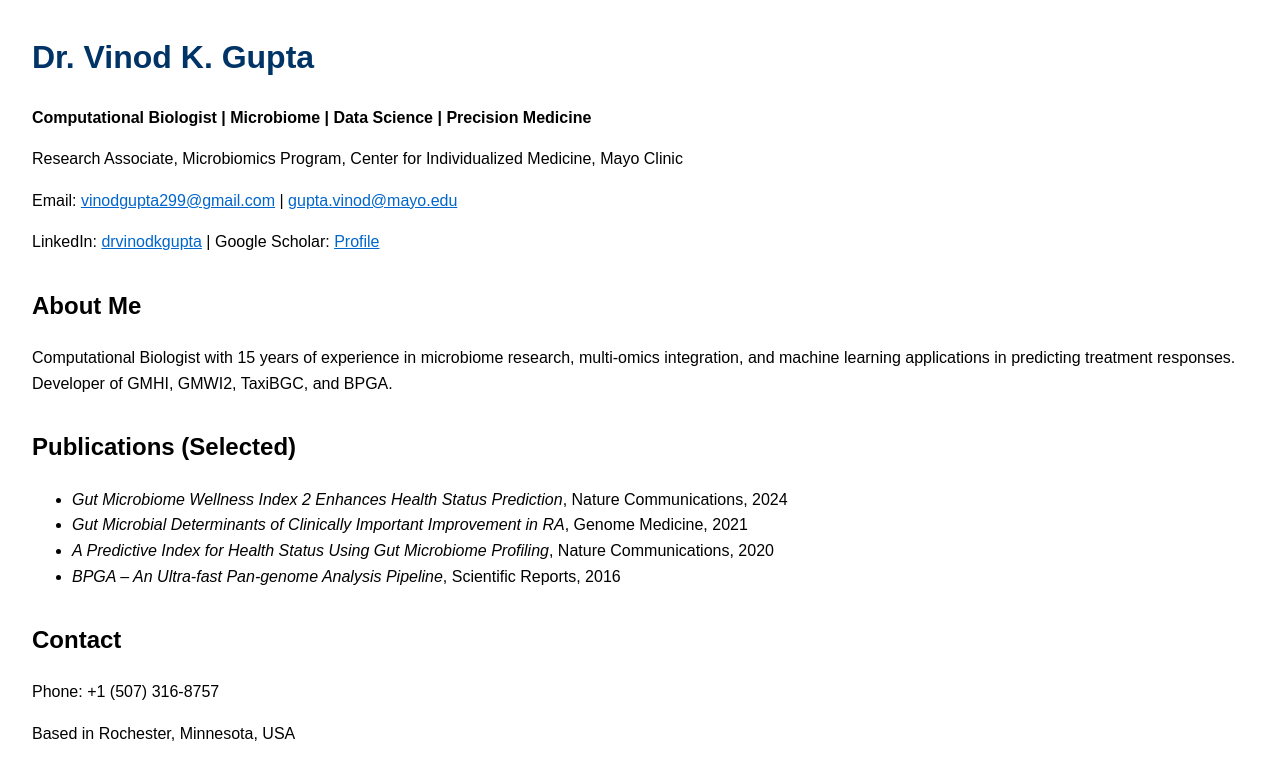
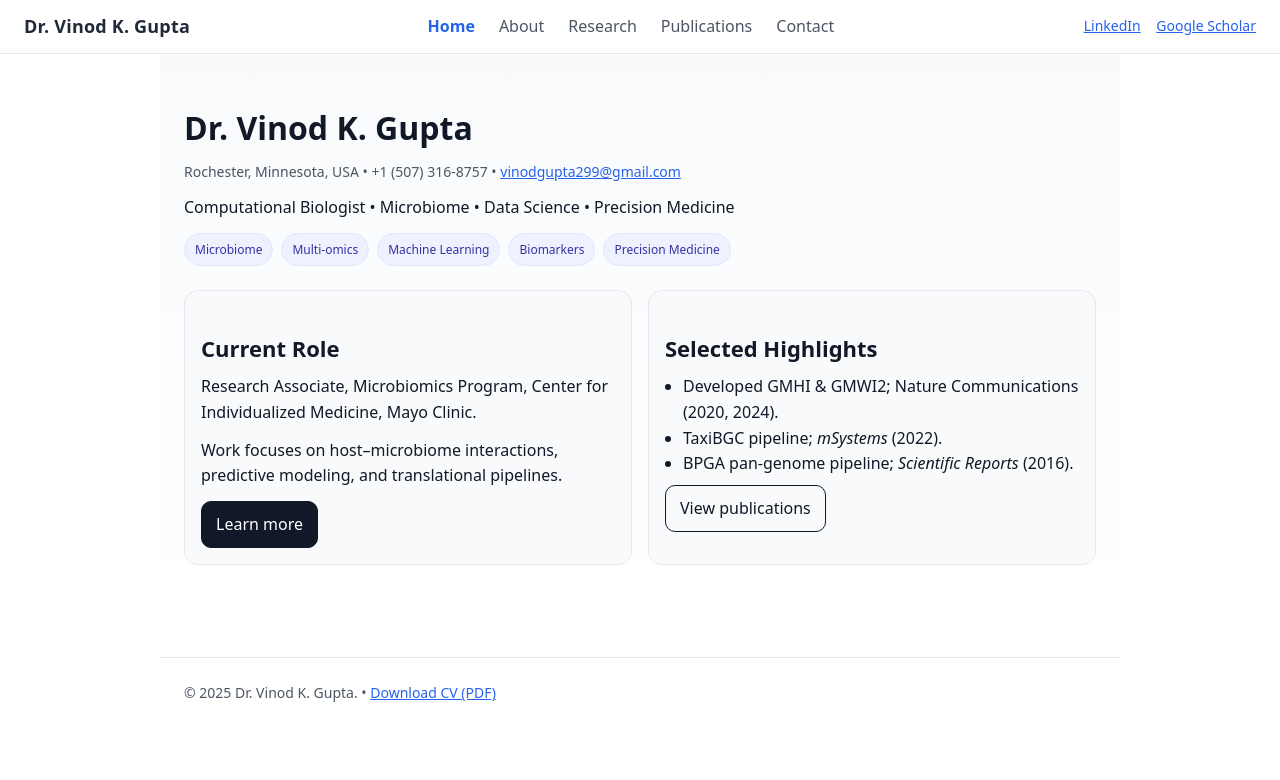
Before and after one commit to vinodgupta299/vinodgupta.github.io, a plain HTML site: page index.html in a window 1280 px wide. Drawn offline with Linux system fonts and the light colour scheme.

Commit message:
Add files via upload

```diff
--- a/index.html
+++ b/index.html
@@ -1,39 +1,54 @@
-<!DOCTYPE html>
+<!doctype html>
 <html lang="en">
 <head>
   <meta charset="utf-8">
+  <meta name="viewport" content="width=device-width, initial-scale=1">
   <title>Dr. Vinod K. Gupta</title>
-  <style>
-    body { font-family: Arial, sans-serif; margin: 2rem; line-height: 1.6; }
-    h1 { color: #003366; }
-    h2 { margin-top: 2rem; }
-    a { color: #0066cc; }
-  </style>
+  <link rel="stylesheet" href="styles.css">
 </head>
 <body>
-  <h1>Dr. Vinod K. Gupta</h1>
-  <p><strong>Computational Biologist | Microbiome | Data Science | Precision Medicine</strong></p>
 
-  <p>Research Associate, Microbiomics Program, Center for Individualized Medicine, Mayo Clinic</p>
-  <p>Email: <a href="mailto:vinodgupta299@gmail.com">vinodgupta299@gmail.com</a> |
-     <a href="mailto:gupta.vinod@mayo.edu">gupta.vinod@mayo.edu</a></p>
-  <p>LinkedIn: <a href="https://www.linkedin.com/in/drvinodkgupta/">drvinodkgupta</a> |
-     Google Scholar: <a href="https://scholar.google.co.in/citations?user=w4gWV6YAAAAJ&hl=en">Profile</a></p>
+<header>
+  <div class="nav">
+    <div class="brand">Dr. Vinod K. Gupta</div>
+    <div class="menu"><a href="index.html" class="active">Home</a><a href="about.html" class="">About</a><a href="research.html" class="">Research</a><a href="publications.html" class="">Publications</a><a href="contact.html" class="">Contact</a></div>
+    <div class="right small">
+      <a href="https://www.linkedin.com/in/drvinodkgupta/" target="_blank" rel="noopener">LinkedIn</a>
+      <a href="https://scholar.google.co.in/citations?user=w4gWV6YAAAAJ&hl=en" target="_blank" rel="noopener">Google Scholar</a>
+    </div>
+  </div>
+</header>
 
-  <h2>About Me</h2>
-  <p>Computational Biologist with 15 years of experience in microbiome research, multi-omics integration, and
-  machine learning applications in predicting treatment responses. Developer of GMHI, GMWI2, TaxiBGC, and BPGA.</p>
+  <section class="hero container">
+    <h1>Dr. Vinod K. Gupta</h1>
+    <p class="small">Rochester, Minnesota, USA • +1 (507) 316-8757 • <a href="mailto:vinodgupta299@gmail.com">vinodgupta299@gmail.com</a></p>
+    <p>Computational Biologist • Microbiome • Data Science • Precision Medicine</p>
+    <div class="chips">
+      <span class="chip">Microbiome</span><span class="chip">Multi-omics</span><span class="chip">Machine Learning</span>
+      <span class="chip">Biomarkers</span><span class="chip">Precision Medicine</span>
+    </div>
+    <div class="grid two">
+      <div class="card">
+        <h2>Current Role</h2>
+        <p>Research Associate, Microbiomics Program, Center for Individualized Medicine, Mayo Clinic.</p>
+        <p>Work focuses on host–microbiome interactions, predictive modeling, and translational pipelines.</p>
+        <a class="btn" href="about.html">Learn more</a>
+      </div>
+      <div class="card">
+        <h2>Selected Highlights</h2>
+        <ul>
+          <li>Developed GMHI &amp; GMWI2; Nature Communications (2020, 2024).</li>
+          <li>TaxiBGC pipeline; <em>mSystems</em> (2022).</li>
+          <li>BPGA pan-genome pipeline; <em>Scientific Reports</em> (2016).</li>
+        </ul>
+        <a class="btn ghost" href="publications.html">View publications</a>
+      </div>
+    </div>
+  </section>
 
-  <h2>Publications (Selected)</h2>
-  <ul>
-    <li><em>Gut Microbiome Wellness Index 2 Enhances Health Status Prediction</em>, Nature Communications, 2024</li>
-    <li><em>Gut Microbial Determinants of Clinically Important Improvement in RA</em>, Genome Medicine, 2021</li>
-    <li><em>A Predictive Index for Health Status Using Gut Microbiome Profiling</em>, Nature Communications, 2020</li>
-    <li><em>BPGA – An Ultra-fast Pan-genome Analysis Pipeline</em>, Scientific Reports, 2016</li>
-  </ul>
+<div class="footer container">
+  © 2025 Dr. Vinod K. Gupta.  • <a href="assets/Vinod_Gupta_CV.pdf" download>Download CV (PDF)</a>
+</div>
 
-  <h2>Contact</h2>
-  <p>Phone: +1 (507) 316-8757</p>
-  <p>Based in Rochester, Minnesota, USA</p>
 </body>
 </html>
--- /dev/null
+++ b/styles.css
@@ -0,0 +1,29 @@
+:root{
+  --bg:#ffffff; --text:#111827; --muted:#4b5563; --accent:#1f2937; --link:#2563eb; --chip:#eef2ff; --card:#f9fafb; --border:#e5e7eb;
+}
+*{box-sizing:border-box}
+body{margin:0;font-family:ui-sans-serif,system-ui,-apple-system,Segoe UI,Roboto,Arial,sans-serif;background:var(--bg);color:var(--text);line-height:1.6}
+.container{max-width:960px;margin:0 auto;padding:24px}
+header{position:sticky;top:0;background:rgba(255,255,255,.9);backdrop-filter:saturate(180%) blur(8px);border-bottom:1px solid var(--border);z-index:10}
+.nav{display:flex;align-items:center;justify-content:space-between;gap:16px;padding:12px 24px}
+.brand{font-weight:700;font-size:18px;color:var(--accent);letter-spacing:.2px}
+.menu a{margin:0 12px;text-decoration:none;color:var(--muted)}
+.menu a.active{color:var(--link);font-weight:600}
+.hero{padding:48px 24px;background:linear-gradient(180deg,#f8fafc,transparent)}
+h1{font-size:32px;margin:0 0 8px}
+h2{font-size:22px;margin:24px 0 8px}
+h3{font-size:18px;margin:16px 0 8px}
+p{margin:0 0 12px}
+.card{background:var(--card);border:1px solid var(--border);border-radius:14px;padding:16px;margin:12px 0}
+.chips{display:flex;flex-wrap:wrap;gap:8px;margin:12px 0}
+.chip{background:var(--chip);border:1px solid #e0e7ff;color:#3730a3;padding:6px 10px;border-radius:999px;font-size:12px}
+.footer{border-top:1px solid var(--border);padding:24px;margin-top:32px;font-size:14px;color:var(--muted)}
+a{color:var(--link)}
+.grid{display:grid;gap:16px}
+@media(min-width:860px){.grid.two{grid-template-columns:1fr 1fr}}
+.btn{display:inline-block;background:#111827;color:#fff;padding:10px 14px;border-radius:10px;text-decoration:none;border:1px solid #111827}
+.btn.ghost{background:transparent;color:#111827}
+.small{font-size:14px;color:var(--muted)}
+ul{padding-left:18px;margin:8px 0}
+header .right a{margin-left:12px}
+blockquote{border-left:3px solid var(--border);padding-left:12px;color:var(--muted);margin:12px 0}
```
Also changed, not shown: about.html (added, +55 -0 lines), contact.html (added, +41 -0 lines), publications.html (added, +43 -0 lines), research.html (added, +58 -0 lines).
